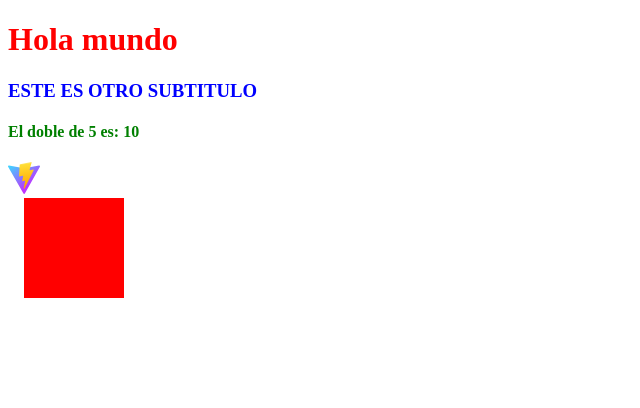
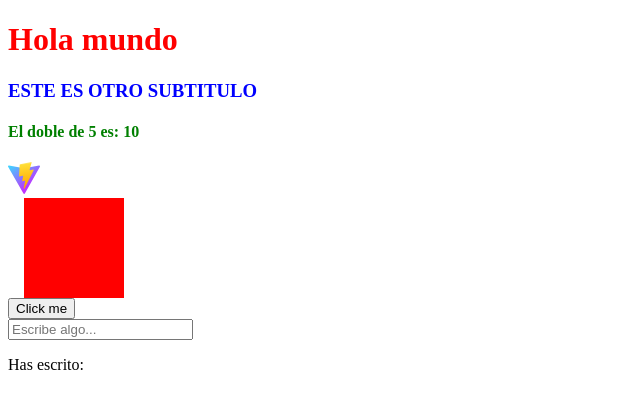
Before and after one commit to JAntRomV/curso-react-net, a React (Vite) app in the folder react-peliculas/: page / in a window 1280 px wide. Shown: the top 408 px of the page, without its empty margins (0-640 px from the left). Built offline with nearby package versions, Linux system fonts and the light colour scheme.

Commit message:
new changes

```diff
--- a/react-peliculas/src/App.tsx
+++ b/react-peliculas/src/App.tsx
@@ -1,6 +1,9 @@
 import styles from './App.module.css'
+import { useState } from 'react';
 
 export default function App() {
+
+  console.log('Carga App');
 
   const subtitulo = "Este es otro subtitulo";
   const duplicar = (valor: number) => valor * 2;
@@ -11,6 +14,27 @@ export default function App() {
     height: '100px',
     backgroundColor: 'red',
     marginLeft: '1rem',
+  };
+
+  const manejarClick = () => {
+    alert('¡Hola! Has hecho clic en el botón.');
+  }
+
+  // const manejarKeyUp = (e: React.KeyboardEvent<HTMLInputElement>) => {
+  //   console.log((e.target as HTMLInputElement).value);
+  // }
+
+  //Se utiliza useState para manejar el estado del texto ingresado en el input.
+  // Esto permite que React vuelva a renderizar el componente cada vez que el valor del input cambie,
+  // mostrando el texto actualizado en la interfaz de usuario.
+  const [texto, setTexto] = useState('');
+
+  let texto2 = '';
+  console.log('texto2', texto2);
+
+  const manejarKeyUp = (e: React.KeyboardEvent<HTMLInputElement>) => {
+    texto2 = e.currentTarget.value;
+    setTexto(e.currentTarget.value)
   };
 
   return(
@@ -24,6 +48,15 @@ export default function App() {
       <h4>El doble de 5 es: {duplicar(5)}</h4>
       <img src={imagenURL} alt="Logo de Vite" />
       <div style={cuadradoRojo}></div>
+
+      <button onClick={manejarClick}>Click me</button>
+      <div>
+        <input onKeyUp={(e) => manejarKeyUp(e)} type="text" placeholder="Escribe algo..." />
+      </div>
+      <div>
+        <p>Has escrito: {texto}</p>
+      </div>
+
     </>
   );
 }
```
